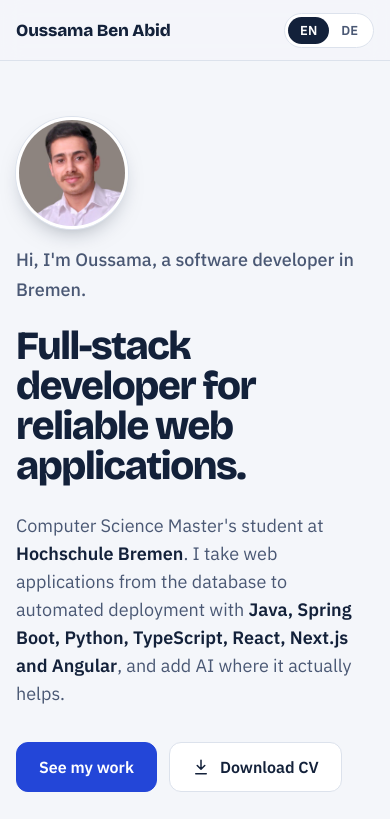
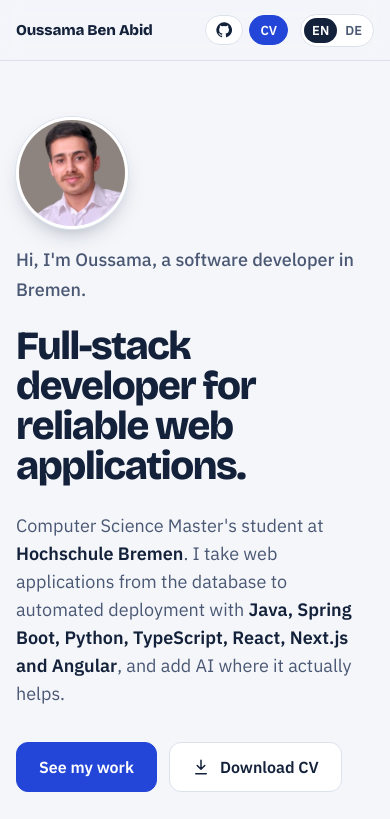
Before and after one commit to oussama-abid/portfolio, a plain HTML site: page index.html in a window 390 px wide. Shown: the top 819 px of the page. Drawn offline with nearby package versions, Linux system fonts and the light colour scheme.

Commit message:
Add GitHub and CV links to the top bar

```diff
--- a/index.html
+++ b/index.html
@@ -51,6 +51,12 @@
   .bar nav { display: flex; gap: 24px; }
   .bar nav a { color: var(--ink-2); text-decoration: none; font-size: 15px; font-weight: 500; }
   .bar nav a:hover { color: var(--ink); }
+  .quick { display: flex; gap: 8px; }
+  .qbtn { display: inline-flex; align-items: center; gap: 6px; height: 34px; padding: 0 12px; border-radius: 999px; border: 1px solid var(--rule); background: var(--paper); color: var(--ink); font: 600 14px/1 var(--body); text-decoration: none; }
+  .qbtn svg { width: 16px; height: 16px; }
+  .qbtn:hover { border-color: var(--ink); }
+  .qbtn.solid { background: var(--cobalt); border-color: var(--cobalt); color: #fff; }
+  .qbtn.solid:hover { background: #1B3AB8; }
   .lang { display: inline-flex; background: var(--paper); border: 1px solid var(--rule); border-radius: 999px; padding: 3px; }
   .lang button { border: 0; background: none; font: 600 13px/1 var(--body); color: var(--ink-2); padding: 7px 12px; border-radius: 999px; cursor: pointer; }
   .lang button[aria-pressed="true"] { background: var(--ink); color: #fff; }
@@ -253,13 +259,18 @@
     .run .live { margin: 14px 16px 0; }
     .run li { grid-template-columns: 16px 58px 1fr; }
     .hello img { width: 96px; height: 96px; }
-    .mark { font-size: 17px; white-space: nowrap; }
+    .mark { font-size: 15px; white-space: nowrap; overflow: hidden; text-overflow: ellipsis; min-width: 0; }
+    .quick { gap: 6px; }
+    .qbtn { height: 30px; padding: 0 8px; font-size: 13px; }
+    .lang button { padding: 6px 8px; }
     .bar .wrap { gap: 12px; }
   }
   @media (max-width: 680px) {
     body { font-size: 16px; }
     .wrap { padding: 0 16px; }
     .bar nav { display: none; }
+    .qbtn span:not([lang]) { display: none; }
+    .qbtn { padding: 0 10px; }
     .hero .pitch { font-size: 18px; }
     .hello { flex-direction: column; align-items: flex-start; gap: 16px; }
     .hello img { width: 112px; height: 112px; }
@@ -290,6 +301,10 @@
       <a href="#skills"><span lang="en">Skills</span><span lang="de">Technologien</span></a>
       <a href="#contact"><span lang="en">Contact</span><span lang="de">Kontakt</span></a>
     </nav>
+    <div class="quick">
+      <a class="qbtn" href="https://github.com/oussama-abid" target="_blank" rel="noopener" aria-label="GitHub"><svg viewBox="0 0 24 24" aria-hidden="true"><path fill="currentColor" d="M12 .5a11.5 11.5 0 0 0-3.64 22.41c.58.1.79-.25.79-.56v-2c-3.2.7-3.88-1.37-3.88-1.37-.53-1.33-1.28-1.69-1.28-1.69-1.05-.71.08-.7.08-.7 1.16.08 1.77 1.19 1.77 1.19 1.03 1.77 2.7 1.26 3.36.96.1-.75.4-1.26.73-1.55-2.55-.29-5.24-1.28-5.24-5.69 0-1.26.45-2.29 1.19-3.1-.12-.29-.52-1.46.11-3.05 0 0 .97-.31 3.17 1.18a11 11 0 0 1 5.78 0c2.2-1.49 3.17-1.18 3.17-1.18.63 1.59.23 2.76.11 3.05.74.81 1.19 1.84 1.19 3.1 0 4.42-2.69 5.39-5.26 5.68.41.36.78 1.06.78 2.14v3.17c0 .31.21.67.8.56A11.5 11.5 0 0 0 12 .5z"/></svg><span>GitHub</span></a>
+      <a class="qbtn solid" href="Lebenslauf_Oussama_Ben_Abid.pdf" target="_blank" rel="noopener"><span lang="en">CV</span><span lang="de">Lebenslauf</span></a>
+    </div>
     <div class="lang" role="group" aria-label="Language">
       <button type="button" data-set-lang="en" aria-pressed="true">EN</button>
       <button type="button" data-set-lang="de" aria-pressed="false">DE</button>
```
